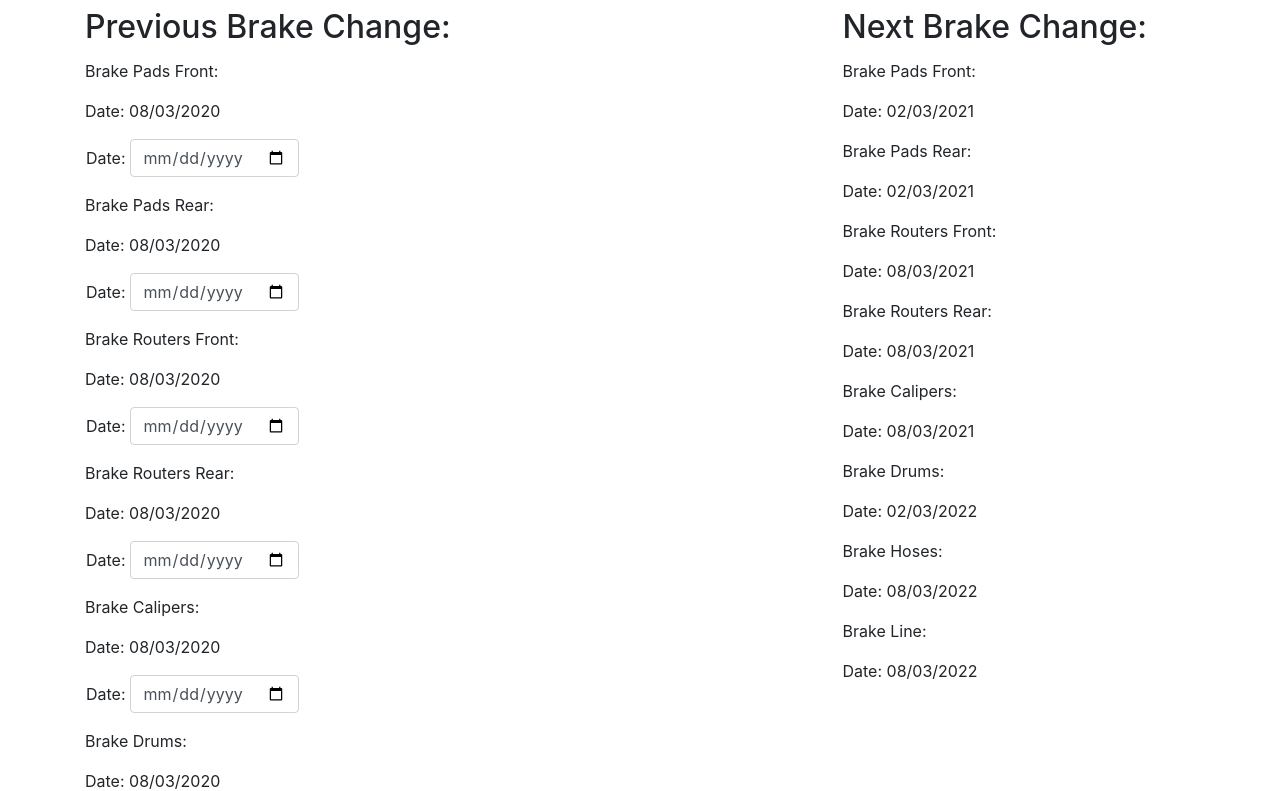
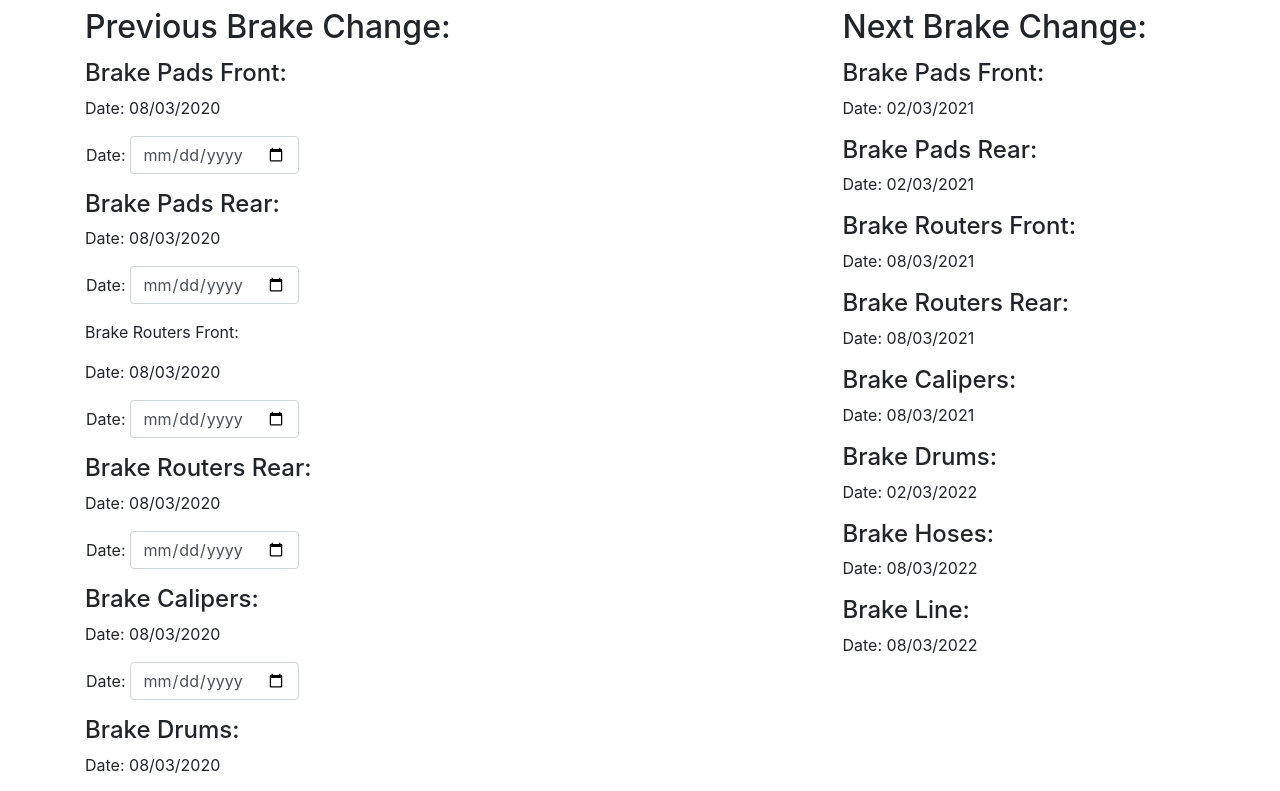
Before and after one commit to wkirkpat/under-the-hood, a React app: page /maintenance in a window 1280 px wide. Shown: the part 520-1311 px from the top of the page. Built offline with nearby package versions, Linux system fonts and the light colour scheme; no server answers.

Commit message:
Stylizing Maintence

```diff
--- a/src/client/pages/Maintenance.tsx
+++ b/src/client/pages/Maintenance.tsx
@@ -100,9 +100,9 @@ const Maintance: React.FC<IMaintenanceProps> = (props) => {
       <div className="container d-flex justify-content-between brakesChange">
       <div className="previousBrakeChange">
         <h2 className="card-title pr-5">Previous Brake Change:</h2>
-        <p className="card-text">
+        <h4 className="card-text">
           Brake Pads Front:
-        </p>
+        </h4>
         <p> Date: {moment(carInfo[0]?.previousBrakeChange).format(
               "MM/DD/YYYY"
             )} </p>
@@ -119,7 +119,7 @@ const Maintance: React.FC<IMaintenanceProps> = (props) => {
               />
             </div>
           </div>
-        <p className="card-text">Brake Pads Rear:</p>
+        <h4 className="card-text">Brake Pads Rear:</h4>
         <p> Date: {moment(carInfo[0]?.brakePadsRear).format(
               "MM/DD/YYYY"
             )} </p>
@@ -155,9 +155,9 @@ const Maintance: React.FC<IMaintenanceProps> = (props) => {
               />
             </div>
           </div>
-        <p className="card-text">
+        <h4 className="card-text">
           Brake Routers Rear:
-        </p>
+        </h4>
         <p> Date: {moment(carInfo[0]?.brakeRouterRear).format(
               "MM/DD/YYYY"
             )}</p>
@@ -174,7 +174,7 @@ const Maintance: React.FC<IMaintenanceProps> = (props) => {
               />
             </div>
           </div>
-        <p className="card-text">Brake Calipers:</p>
+        <h4 className="card-text">Brake Calipers:</h4>
         <p> Date: {moment(carInfo[0]?.brakeCalipers).format(
               "MM/DD/YYYY"
             )}</p>
@@ -191,7 +191,7 @@ const Maintance: React.FC<IMaintenanceProps> = (props) => {
               />
             </div>
           </div>
-        <p className="card-text">Brake Drums:</p>
+        <h4 className="card-text">Brake Drums:</h4>
         <p> Date: {moment(carInfo[0]?.brakeDrums).format(
               "MM/DD/YYYY"
             )} </p>
@@ -208,7 +208,7 @@ const Maintance: React.FC<IMaintenanceProps> = (props) => {
               />
             </div>
           </div>
-        <p className="card-text">Brake Hoses:</p>
+        <h4 className="card-text">Brake Hoses:</h4>
         <p> Date: {moment(carInfo[0]?.brakeHoses).format(
               "MM/DD/YYYY"
             )} </p>
@@ -225,7 +225,7 @@ const Maintance: React.FC<IMaintenanceProps> = (props) => {
               />
             </div>
           </div>
-        <p className="card-text">Brake Line:</p>
+        <h4 className="card-text">Brake Line:</h4>
         <p> Date: {moment(carInfo[0]?.brakeLines).format(
               "MM/DD/YYYY"
             )}</p>
@@ -245,21 +245,21 @@ const Maintance: React.FC<IMaintenanceProps> = (props) => {
       </div>
       <div className="nextBrakeChange">
         <h2 className="card-title pr-5">Next Brake Change:</h2>
-        <p className="card-text brakePadsFront">Brake Pads Front:</p>
+        <h4 className="card-text brakePadsFront">Brake Pads Front:</h4>
         <p>Date: {moment(carInfo[0]?.brakePadsFront).add(6, "months").calendar()} </p>
-        <p className="card-text brakePadsRear ">Brake Pads Rear:</p>
+        <h4 className="card-text brakePadsRear ">Brake Pads Rear:</h4>
         <p>Date: {moment(carInfo[0]?.brakePadsRear).add(6, "months").calendar()} </p>
-        <p className="card-text brakeRoutersFront ">Brake Routers Front:</p>
+        <h4 className="card-text brakeRoutersFront ">Brake Routers Front:</h4>
         <p>Date: {moment(carInfo[0]?.brakeRouterFront).add(12, "months").calendar()} </p>
-        <p className="card-text brakeRoutersRear">Brake Routers Rear:</p>
+        <h4 className="card-text brakeRoutersRear">Brake Routers Rear:</h4>
         <p>Date: {moment(carInfo[0]?.brakeRouterRear).add(12, "months").calendar()} </p>
-        <p className="card-text brakeCalipers">Brake Calipers:</p>
+        <h4 className="card-text brakeCalipers">Brake Calipers:</h4>
         <p>Date: {moment(carInfo[0]?.brakeCalipers).add(12, "months").calendar()} </p>
-        <p className="card-text brakeDrums">Brake Drums:</p>
+        <h4 className="card-text brakeDrums">Brake Drums:</h4>
         <p>Date: {moment(carInfo[0]?.brakeDrum).add(18, "months").calendar()} </p>
-        <p className="card-text brakeHoses">Brake Hoses:</p>
+        <h4 className="card-text brakeHoses">Brake Hoses:</h4>
         <p>Date: {moment(carInfo[0]?.brakeHose).add(24, "months").calendar()} </p>
-        <p className="card-text brakeLine">Brake Line:</p>
+        <h4 className="card-text brakeLine">Brake Line:</h4>
         <p>Date: {moment(carInfo[0]?.brakeLines).add(24, "months").calendar()} </p>
       </div>
       </div>
```
